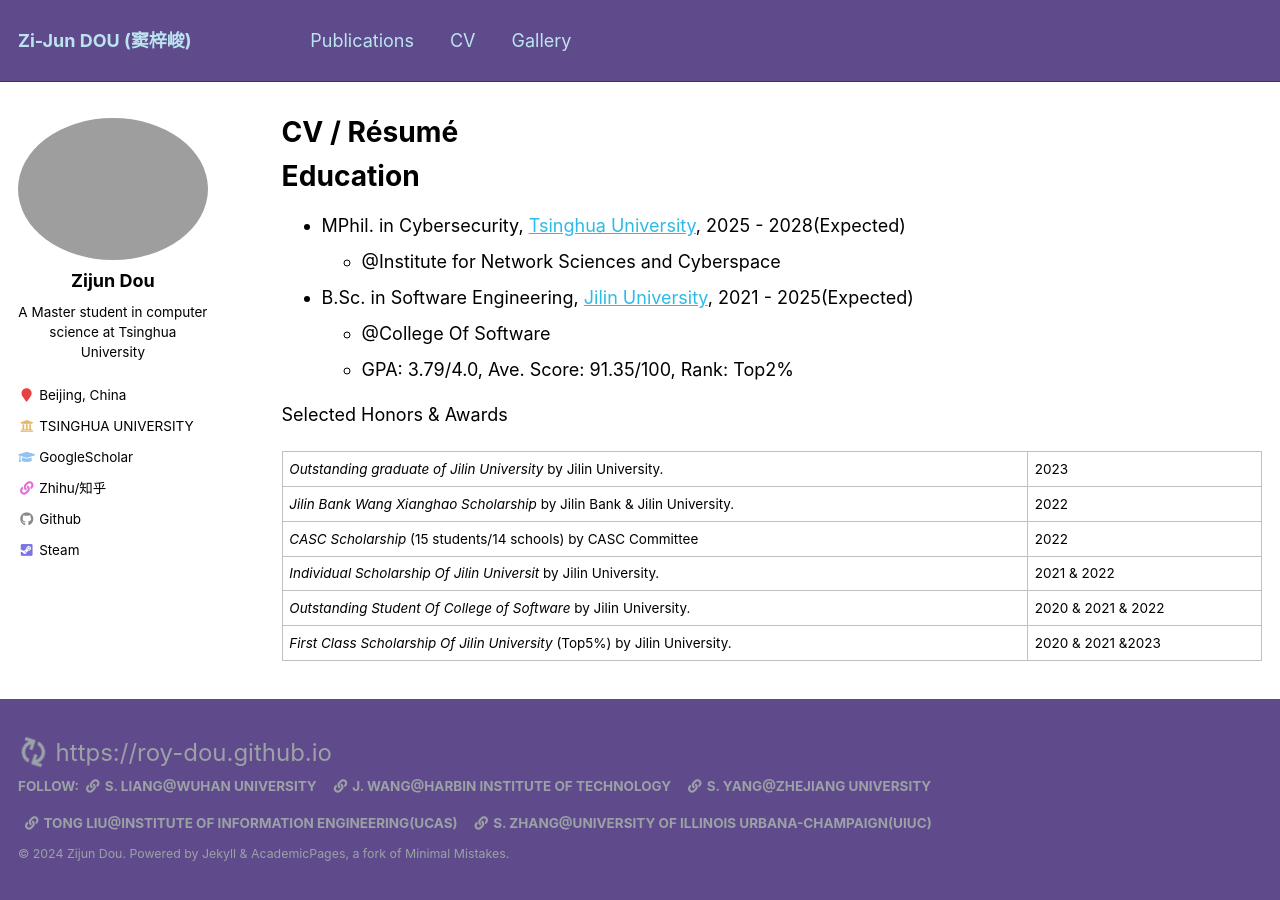
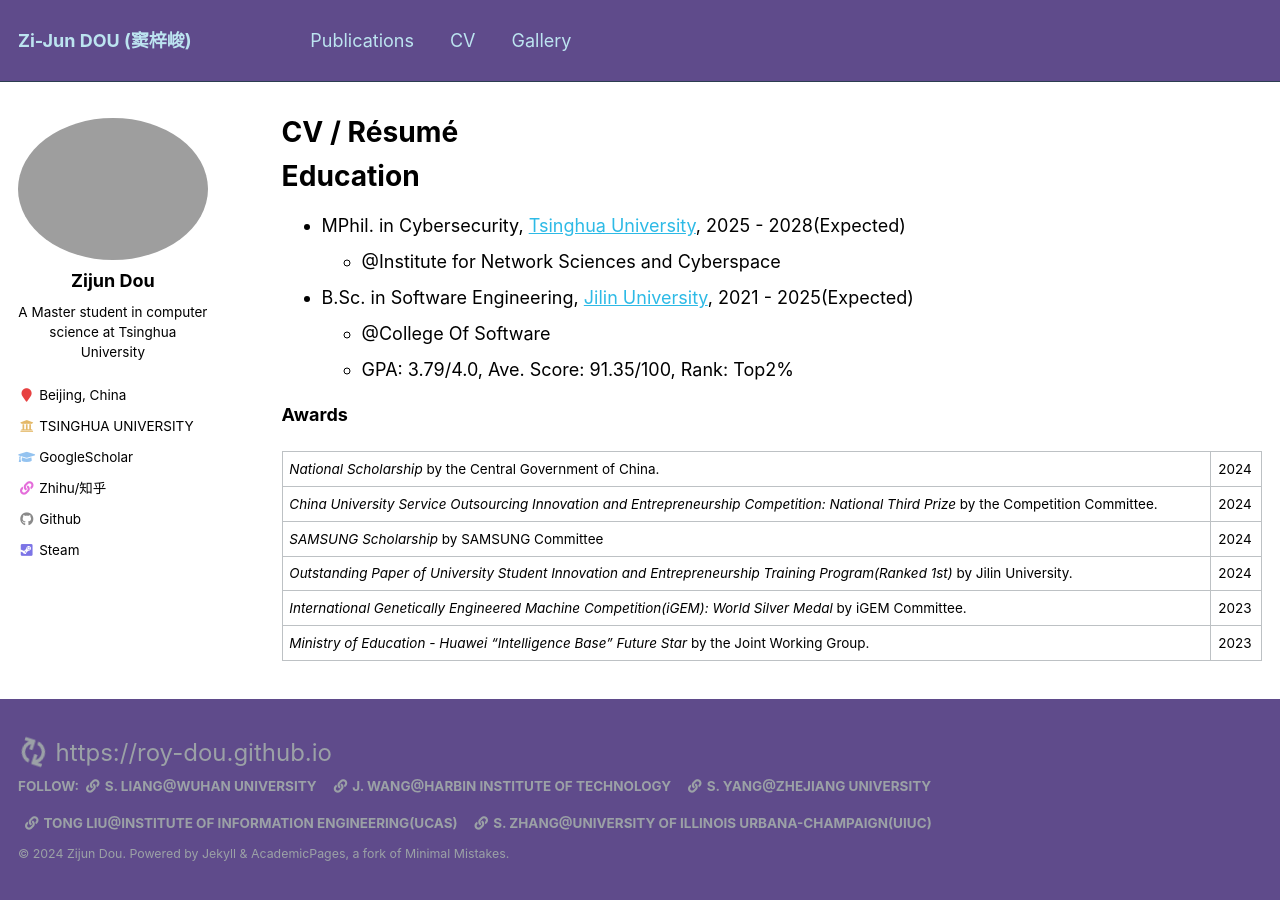
Before and after one commit to ROY-DOU/ROY-DOU.github.io, a Jekyll site: the page built from _pages/cv.md, in a window 1280 px wide. Built offline with Jekyll 4.4.1, drawn with Linux system fonts in a browser that asks for light colours.

Commit message:
Update CV

```diff
--- a/_pages/cv.md
+++ b/_pages/cv.md
@@ -18,11 +18,11 @@ Education
   * @College Of Software
   * GPA: 3.79/4.0, Ave. Score: 91.35/100, Rank: Top2%
 
-Selected Honors & Awards
+**Awards**
 
-| *Outstanding graduate of Jilin University* by Jilin University.            | 2023 |
-| *Jilin Bank Wang Xianghao Scholarship* by Jilin Bank & Jilin University.   | 2022 |
-| *CASC Scholarship* (15 students/14 schools) by CASC Committee              | 2022 |
-| *Individual Scholarship Of Jilin Universit*  by Jilin University.          | 2021 & 2022 |
-| *Outstanding Student Of College of Software* by Jilin University.          | 2020 & 2021 & 2022 |
-| *First Class Scholarship Of Jilin University* (Top5%) by Jilin University. | 2020 & 2021 &2023|
+| *National Scholarship* by the Central Government of China.            |2024|
+| *China University Service Outsourcing Innovation and Entrepreneurship Competition: National Third Prize* by the Competition Committee.   |2024|
+| *SAMSUNG Scholarship* by SAMSUNG Committee              |2024|
+| *Outstanding Paper of University Student Innovation and Entrepreneurship Training Program(Ranked 1st)*  by Jilin University.          |2024|
+| *International Genetically Engineered Machine Competition(iGEM): World Silver Medal* by iGEM Committee.          |2023|
+| *Ministry of Education - Huawei "Intelligence Base" Future Star* by the Joint Working Group. |2023|
```
